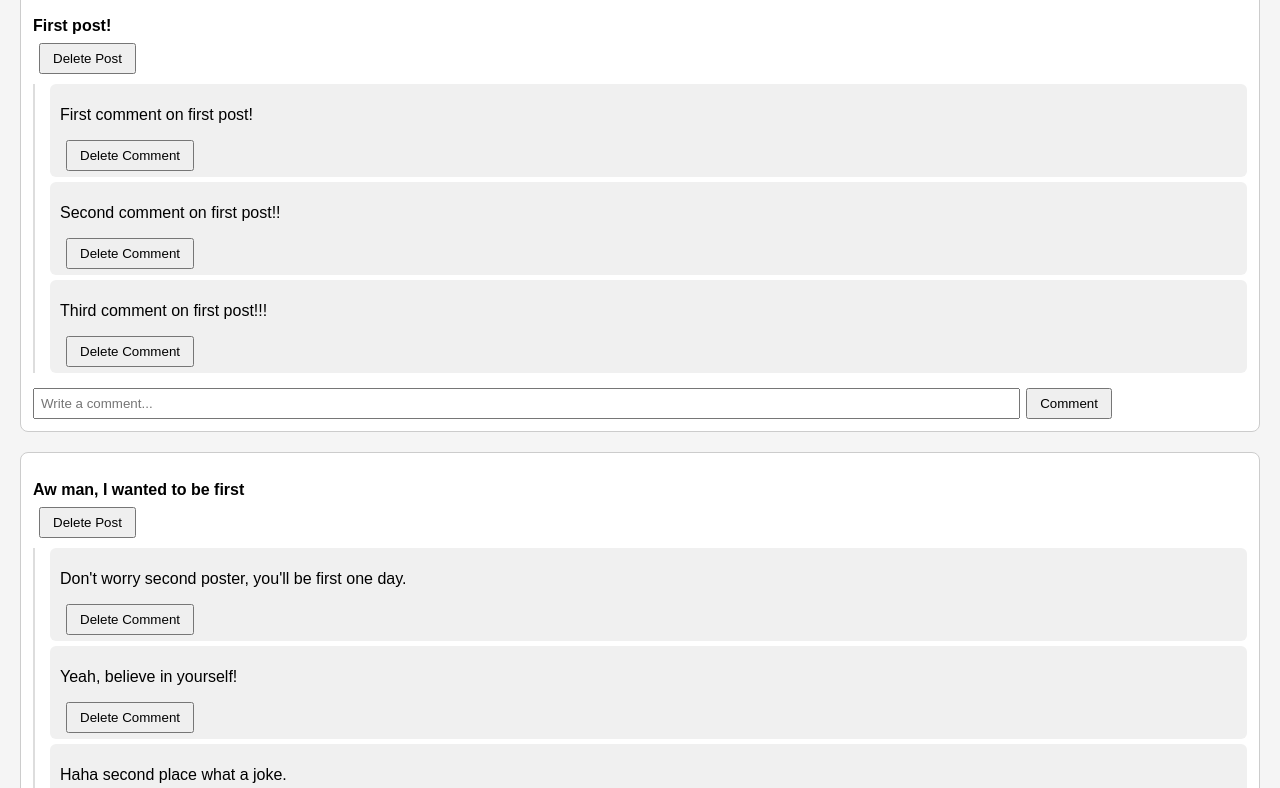
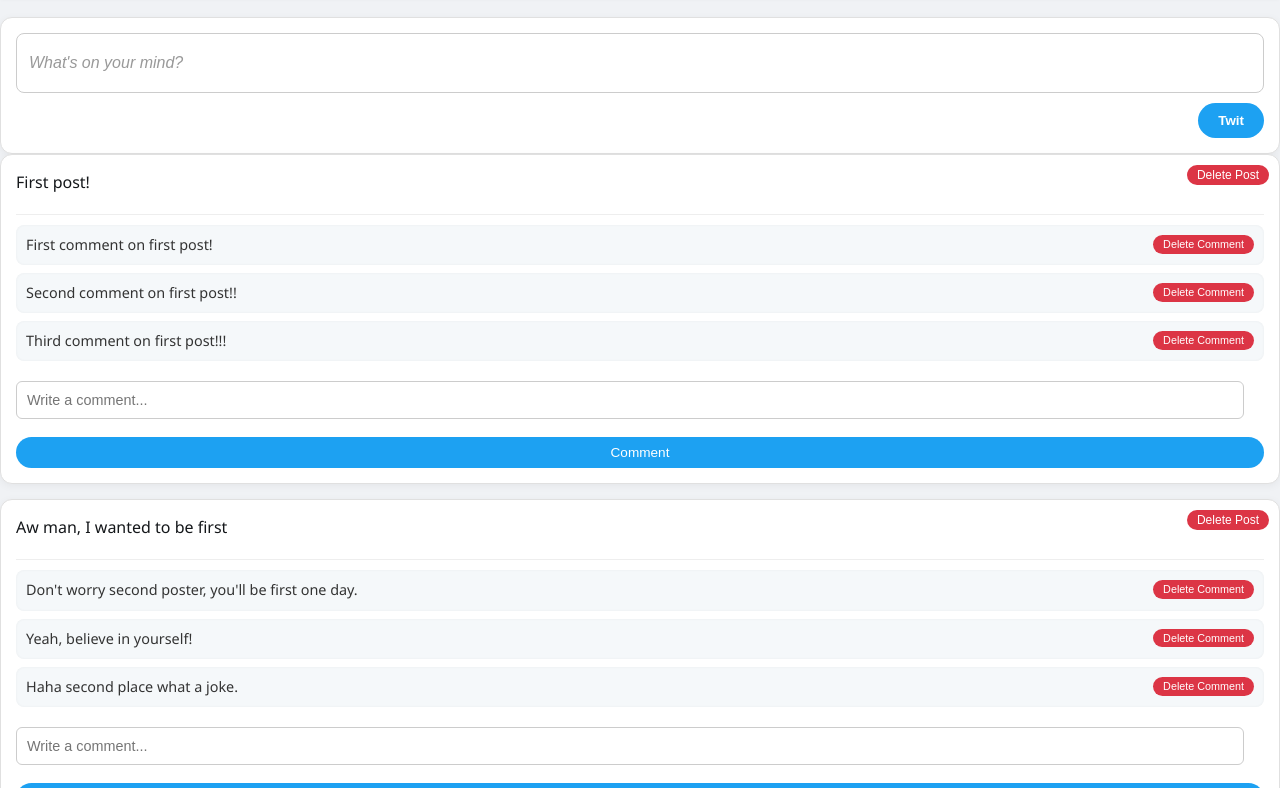
Before and after one commit to LiorKirshner/tweeter, a website with bundled scripts: page index.html in a window 1280 px wide. Shown: the part 83-871 px from the top of the page. Built offline with nearby package versions, Linux system fonts and the light colour scheme.

Commit message:
better lokking UI - using ai

```diff
--- a/index.html
+++ b/index.html
@@ -11,6 +11,9 @@
 
     <script type="module" src="main.js"></script>
   </head>
+  <header>
+    <img src="blue_logo.png" alt="Logo" />
+  </header>
   <body>
     <section id="new-post">
       <input id="input" type="text" placeholder="What's on your mind?" />
--- a/style.css
+++ b/style.css
@@ -1,52 +1,240 @@
+/* General Body and Base Styling */
 body {
-  font-family: Arial, sans-serif;
-  background-color: #f5f5f5;
-  margin: 20px;
+  font-family: "Segoe UI", Arial, sans-serif; /* Modern, clean font */
+  background-color: #f0f2f5; /* Light gray background, soft on the eyes */
+  margin: 0;
+  padding: 0;
+  display: flex;
+  flex-direction: column;
+  align-items: center; /* Center content horizontally */
+  min-height: 100vh; /* Ensure body takes full viewport height */
+  color: #14171a; /* Default text color for better readability */
 }
 
-#new-post {
-  margin-bottom: 20px;
+/* Header Styling */
+header {
+  width: 100%; /* Full width header */
+  display: flex;
+  justify-content: center;
+  align-items: center;
+  background-color: #ffffff; /* White header background for clean look */
+  padding: 15px 0; /* Slightly reduced padding */
+  box-shadow: 0 2px 4px rgba(0, 0, 0, 0.05); /* Subtle shadow for depth */
+  margin-bottom: 20px; /* Space below header */
 }
 
+header img {
+  height: 50px; /* More standard logo size */
+  max-width: 100%; /* Ensure image scales on smaller screens */
+  object-fit: contain; /* Keep aspect ratio */
+}
+
+/* Main Content Area */
+main {
+  max-width: 600px; /* Max width for comfortable reading */
+  width: 100%; /* Take full width up to max-width */
+  margin: 0 auto;
+  padding: 0 15px; /* Add horizontal padding for smaller screens */
+  display: flex;
+  flex-direction: column;
+  gap: 20px; /* Consistent spacing between major sections */
+  box-sizing: border-box; /* Include padding in element's total width */
+}
+
+/* New Post Section */
+#new-post {
+  background-color: white;
+  border: 1px solid #e0e0e0; /* Softer border */
+  border-radius: 12px;
+  padding: 15px;
+  display: flex;
+  flex-direction: column; /* Stack elements vertically for better flow */
+  gap: 10px;
+  box-shadow: 0 2px 8px rgba(0, 0, 0, 0.05); /* Soft shadow for depth */
+  width: 100%; /* Ensure it takes full available width */
+  box-sizing: border-box; /* Include padding/border in element's total width */
+}
+
+#input {
+  width: 100%; /* Full width input */
+  padding: 12px; /* More padding for better typing experience */
+  border-radius: 8px;
+  border: 1px solid #ccc;
+  font-size: 1em;
+  resize: vertical; /* Allow vertical resizing (like a textarea) */
+  min-height: 60px; /* Minimum height for the input area */
+  box-sizing: border-box; /* Include padding/border in element's total width */
+}
+
+#input::placeholder {
+  color: #999;
+  font-style: italic;
+}
+
+#twit-btn {
+  align-self: flex-end; /* Align button to the right */
+  padding: 10px 20px; /* More substantial padding */
+  background-color: #1da1f2; /* Twitter blue */
+  color: white;
+  border: none;
+  border-radius: 20px; /* Pill shape */
+  font-weight: bold;
+  cursor: pointer;
+  transition: background-color 0.2s ease; /* Smooth hover effect */
+}
+
+#twit-btn:hover {
+  background-color: #0d8ddb; /* Darker blue on hover */
+}
+
+/* Posts Container */
 #postsContainer {
   display: flex;
   flex-direction: column;
-  gap: 20px;
+  gap: 15px; /* Space between individual posts */
+  width: 100%; /* Ensure it takes full available width */
 }
 
+/* Individual Post Card Styling */
 .post {
-  background-color: #ffffff;
-  border: 1px solid #ccc;
-  padding: 12px;
-  border-radius: 8px;
+  background-color: white;
+  border: 1px solid #e0e0e0; /* Softer border */
+  border-radius: 12px;
+  padding: 15px;
+  position: relative;
+  box-shadow: 0 2px 8px rgba(0, 0, 0, 0.05); /* Soft shadow */
+  display: flex; /* Use flexbox for internal layout */
+  flex-direction: column; /* Stack elements inside post */
+  gap: 10px; /* Space between elements inside post */
+  box-sizing: border-box; /* Include padding/border in element's total width */
 }
 
+/* Post Text */
 .post-text {
-  font-weight: bold;
-  margin-bottom: 8px;
+  font-size: 1em;
+  line-height: 1.5;
+  color: #14171a; /* Darker text for readability */
+  margin: 0; /* Remove default paragraph margins */
+  word-wrap: break-word; /* Prevents long words from overflowing */
 }
 
+/* Comments Section */
 .comments {
+  border-top: 1px solid #eee; /* Separator line above comments */
+  padding-top: 10px;
   margin-top: 10px;
-  padding-left: 15px;
-  border-left: 2px solid #ddd;
+  margin-left: 0; /* Override previous left margin */
+  padding-left: 0; /* Override previous left padding */
+  display: flex;
+  flex-direction: column;
+  gap: 8px; /* Space between individual comments */
 }
 
 .comment {
-  background-color: #f0f0f0;
-  margin: 5px 0;
-  padding: 6px 10px;
-  border-radius: 6px;
+  background-color: #f5f8fa; /* Light blue-gray for comments background */
+  padding: 10px;
+  border-radius: 8px;
+  font-size: 0.9em;
+  position: relative;
+  box-shadow: inset 0 0 3px rgba(0, 0, 0, 0.05); /* Subtle inner shadow */
+}
+
+.comment-text {
+  line-height: 1.4;
+  word-wrap: break-word;
+  color: #333; /* Slightly darker text for readability */
+  margin: 0; /* Remove default paragraph margins */
 }
 
 input.comment-input {
   margin-top: 10px;
-  padding: 6px;
-  width: 80%;
+  padding: 10px;
+  width: calc(100% - 20px); /* Adjust width to account for padding */
+  border-radius: 6px;
+  border: 1px solid #ccc;
+  font-size: 0.9em;
+  box-sizing: border-box; /* Crucial for correct width calculation */
 }
 
-button {
-  margin-left: 6px;
-  padding: 6px 12px;
+button.comment-button {
+  margin-top: 8px;
+  padding: 8px 15px;
+  font-size: 0.85em;
+  border: none;
+  border-radius: 20px;
+  background-color: #1da1f2;
+  color: white;
   cursor: pointer;
+  transition: background-color 0.2s ease;
 }
+
+button.comment-button:hover {
+  background-color: #0d8ddb;
+}
+
+/* Delete Buttons */
+button.delete-post,
+button.delete-comment {
+  position: absolute;
+  top: 10px;
+  right: 10px;
+  padding: 4px 10px;
+  font-size: 0.75em;
+  background-color: #dc3545; /* Red for delete */
+  color: white;
+  border: none;
+  border-radius: 16px;
+  cursor: pointer;
+  transition: background-color 0.2s ease;
+  line-height: 1; /* Adjust line height for better button text centering */
+}
+
+button.delete-post:hover,
+button.delete-comment:hover {
+  background-color: #c82333; /* Darker red on hover */
+}
+
+/* Responsive adjustments */
+@media (max-width: 600px) {
+  header img {
+    height: 40px; /* Smaller logo on very small screens */
+  }
+
+  main {
+    padding: 0 10px; /* More padding on the edges */
+  }
+
+  #new-post {
+    padding: 10px;
+  }
+
+  #input {
+    min-height: 50px;
+  }
+
+  .post {
+    padding: 10px;
+  }
+
+  .post-text {
+    font-size: 0.95em;
+  }
+
+  .comment {
+    padding: 8px;
+    font-size: 0.85em;
+  }
+
+  input.comment-input {
+    padding: 8px;
+    width: calc(100% - 16px);
+  }
+
+  button.delete-post,
+  button.delete-comment {
+    top: 8px;
+    right: 8px;
+    padding: 3px 8px;
+    font-size: 0.7em;
+  }
+}
```
Also changed, not shown: blue_logo.png (added).
